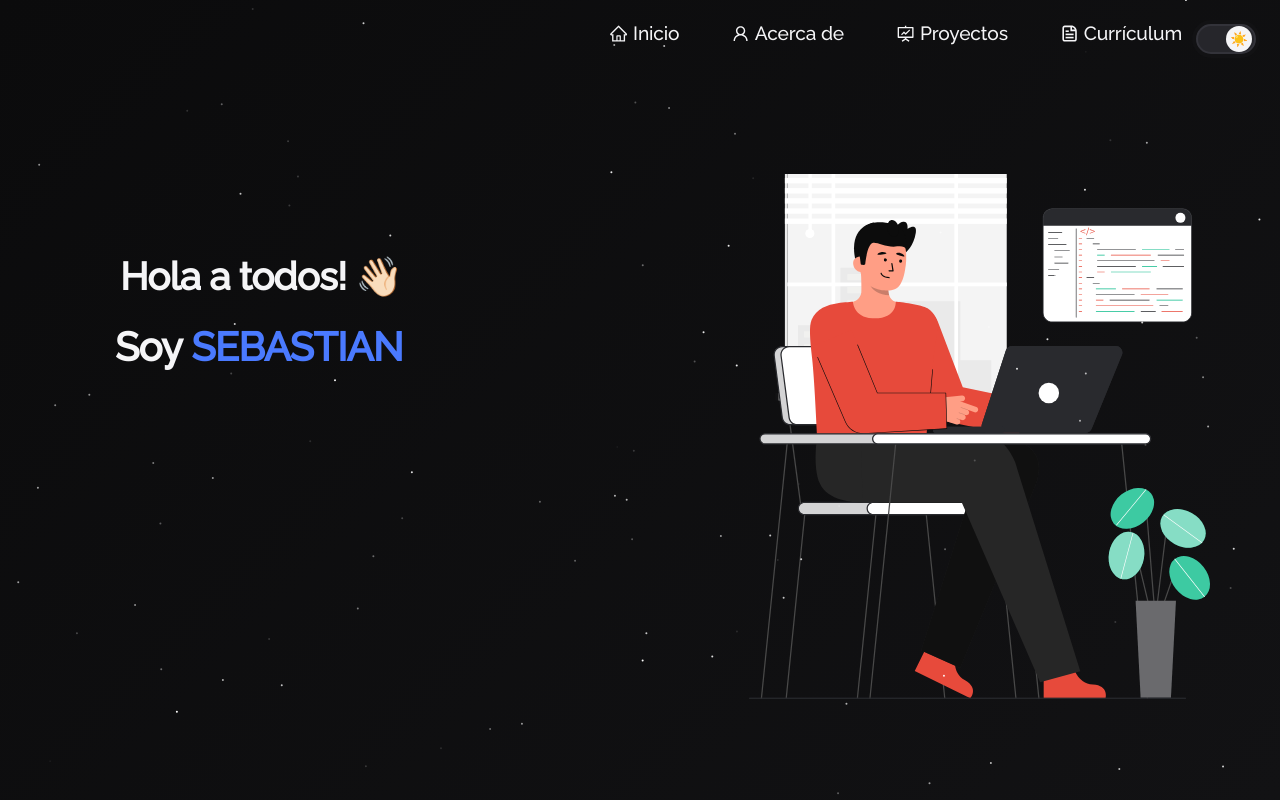
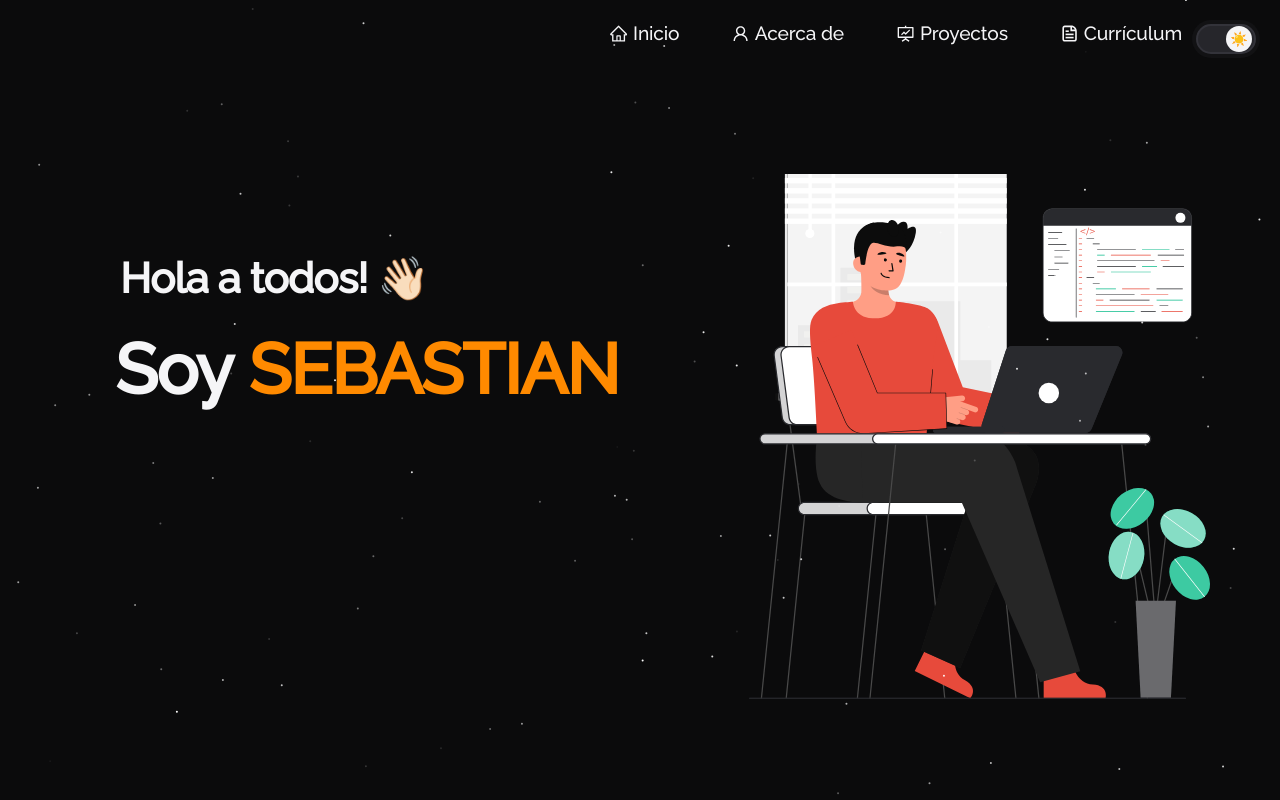
Before and after one commit to cattho/Portfolio, a Next.js app: page / in a window 1280 px wide. Shown: the top 800 px of the page. Built offline with nearby package versions, Linux system fonts and the light colour scheme.

Commit message:
nueva paleta de colores, distribucion de espacios y tamaño de texto el el home

```diff
--- a/src/components/Particle.jsx
+++ b/src/components/Particle.jsx
@@ -1,19 +1,17 @@
 import Particles from "react-tsparticles";
-import { loadSlim } from "tsparticles-slim"; // Importamos el motor ligero
+import { loadSlim } from "tsparticles-slim";
 import { useCallback } from "react";
 
 function Particle() {
 
   const particlesInit = useCallback(async (engine) => {
-    console.log("Inicializando motor de partículas...", engine);
+    engine;
     await loadSlim(engine);
   }, []);
 
-
   const particlesLoaded = useCallback(async (container) => {
-    console.log("Contenedor de partículas cargado con éxito:", container);
+     container;
   }, []);
-
 
   const options = {
     particles: {
--- a/src/styles/App.css
+++ b/src/styles/App.css
@@ -23,9 +23,9 @@
   color: var(--text-color);
 }
 
-/* .App-link {
+.App-link {
   color: #61dafb;
-} */
+}
 
 @keyframes App-logo-spin {
   from {
--- a/src/styles/homeStyles.css
+++ b/src/styles/homeStyles.css
@@ -14,7 +14,6 @@
 .home-section {
   position: relative;
   z-index: 0;
-  background: linear-gradient(135deg, var(--primary-bg-color) 0%, var(--secondary-bg-color) 100%);
   background-position: top center;
   background-repeat: no-repeat;
   padding-bottom: 30px !important;
@@ -29,12 +28,12 @@
 }
 
 .heading {
-  font-size: 2.4em !important;
+  font-size: 42px !important;
   padding-left: 50px !important;
 }
 
 .heading-name {
-  font-size: 2.5em !important;
+  font-size: 70px!important;
   padding-left: 45px !important;
 }
 
@@ -43,12 +42,12 @@
 }
 
 .Typewriter__wrapper {
-  font-size: 2.2em !important;
+  font-size: 48px !important;
   color: var(--accent-color) !important;
   font-weight: 600 !important;
 }
 .Typewriter__cursor {
-  font-size: 2.4em !important;
+  font-size: 45px !important;
   color: var(--accent-color) !important;
 }
 
--- a/src/styles/style.css
+++ b/src/styles/style.css
@@ -10,7 +10,7 @@
   --text-secondary: #6e6e73;
 
   /* Acentos */
-  --accent-color: #4A7AFF;
+  --accent-color: #FF8A00;
   --accent-hover: #1b66ca;
   --border-color: #e2e2e7;
 
@@ -38,7 +38,7 @@
   --text-secondary: #86868b;
 
   /* Acentos */
-  --accent-color: #4A7AFF;
+  --accent-color: #FF8A00;
   --accent-hover: #1b66ca;
   --border-color: #26262b;
 
@@ -75,14 +75,12 @@
 }
 
 html {
-  --imp-text-color: var(--accent-color);
   scroll-behavior: smooth;
 }
 
 body {
   font-family: "Inter", -apple-system, BlinkMacSystemFont, "Segoe UI", "Roboto",
     sans-serif;
-  background-color: var(--primary-bg-color) !important;
   color: var(--text-color) !important;
   line-height: 1.6;
   letter-spacing: -0.01em;
@@ -90,7 +88,7 @@ body {
 }
 
 .orange {
-  color: var(--imp-text-color) !important;
+  color: var(--accent-color) !important;
 }
 
 button:focus {
```
